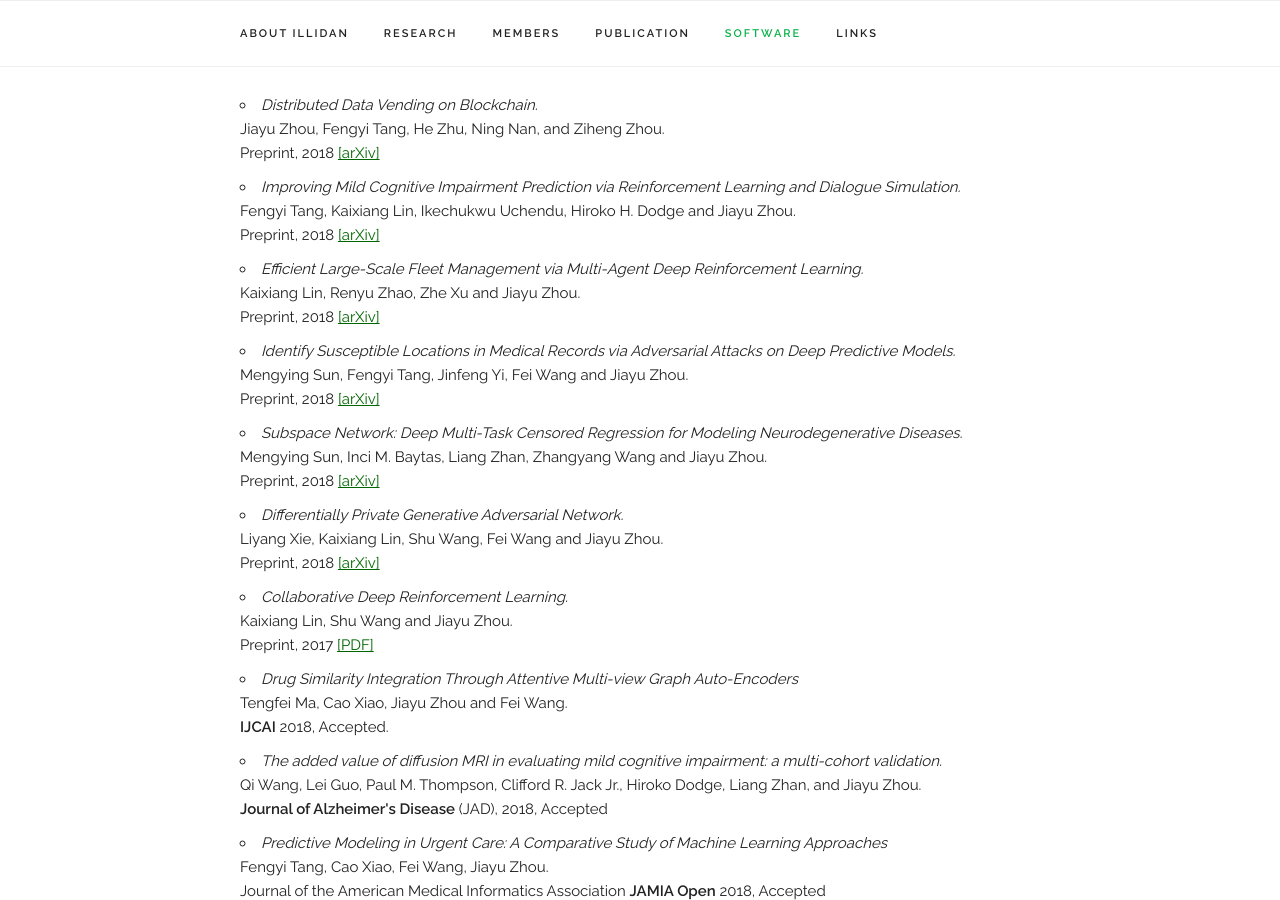
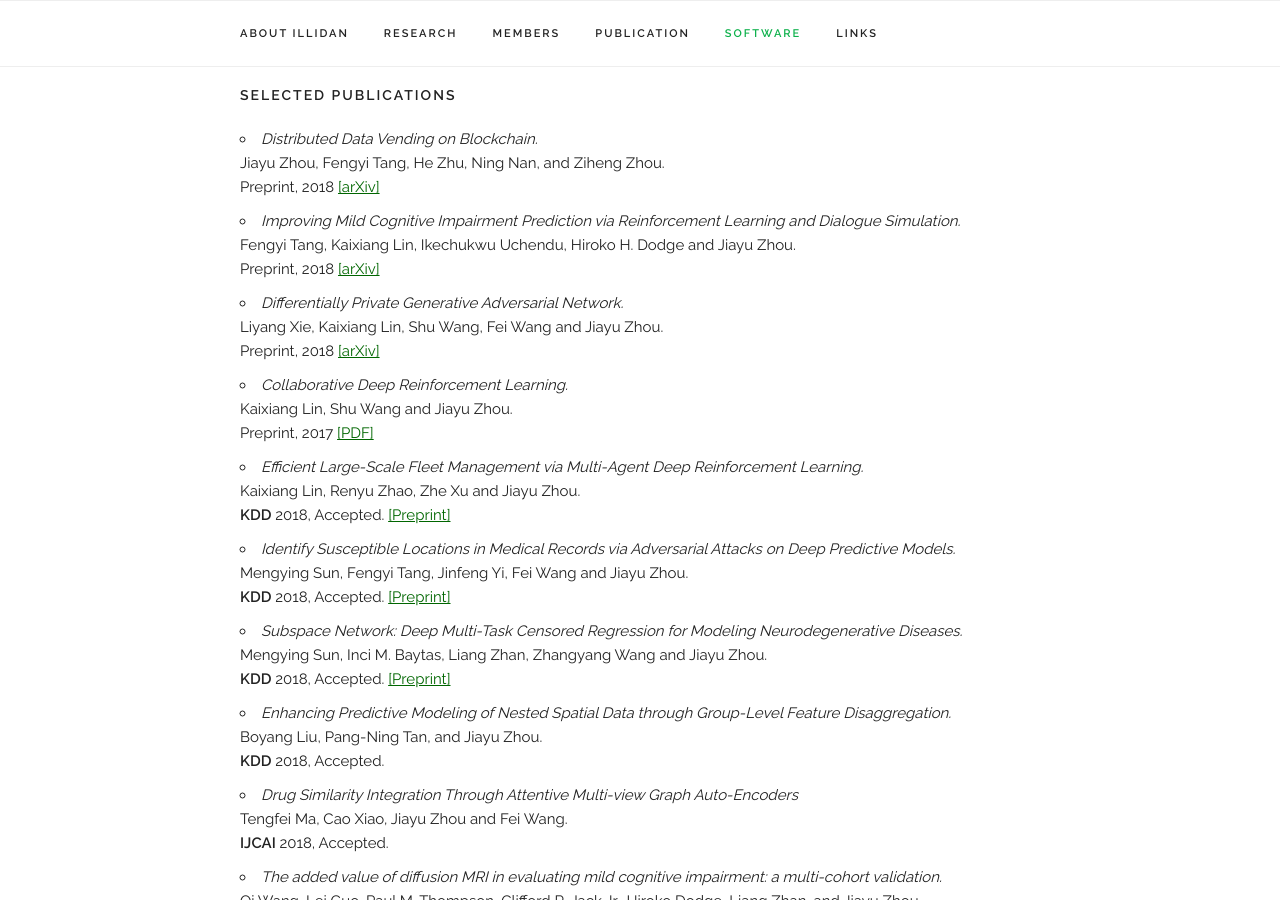
Before and after one commit to Marvelrex/denos.lab.io, a Jekyll site: the page built from index.html, in a window 1280 px wide and 900 px high, scrolled down 5781 px. Built offline with Jekyll 4.4.1, drawn with Linux system fonts in a browser that asks for light colours; nearby versions of some CDN libraries; some of the changed text lies outside the part shown.

Commit message:
Update papers.Add papers

```diff
--- a/_includes/news.md
+++ b/_includes/news.md
@@ -1,3 +1,4 @@
+- [May 2018] Four papers accepted by KDD 2018.
 - [August 2017] Three papers accepted by ICDM 2017.
 - [May 2017] Three papers accepted by KDD 2017.
 - [Dec 2016] One paper received IEEE Big Data 2016 Best Paper Award.
--- a/_layouts/default.html
+++ b/_layouts/default.html
@@ -259,21 +259,6 @@
             Preprint, 2018 <a href="https://arxiv.org/abs/1802.06428" target="_blank">[arXiv]</a>
         </li>
 
-        <li><i>Efficient Large-Scale Fleet Management via Multi-Agent Deep Reinforcement Learning. </i><br>
-            Kaixiang Lin, Renyu Zhao, Zhe Xu and Jiayu Zhou. <br>
-            Preprint, 2018 <a href="https://arxiv.org/abs/1802.06444" target="_blank">[arXiv]</a>
-        </li>
-
-        <li><i>Identify Susceptible Locations in Medical Records via Adversarial Attacks on Deep Predictive Models. </i><br>
-            Mengying Sun, Fengyi Tang, Jinfeng Yi, Fei Wang and Jiayu Zhou. <br>
-            Preprint, 2018 <a href="https://arxiv.org/abs/1802.04822" target="_blank">[arXiv]</a>
-        </li>
-
-        <li><i>Subspace Network: Deep Multi-Task Censored Regression for Modeling Neurodegenerative Diseases. </i><br>
-            Mengying Sun, Inci M. Baytas, Liang Zhan, Zhangyang Wang and Jiayu Zhou. <br>
-            Preprint, 2018 <a href="https://arxiv.org/abs/1802.06516" target="_blank">[arXiv]</a>
-        </li>
-
         <li><i>Differentially Private Generative Adversarial Network. </i><br>
             Liyang Xie, Kaixiang Lin, Shu Wang, Fei Wang and Jiayu Zhou. <br>
             Preprint, 2018 <a href="https://arxiv.org/abs/1802.06739" target="_blank">[arXiv]</a>
@@ -282,6 +267,26 @@
         <li><i>Collaborative Deep Reinforcement Learning. </i><br>
             Kaixiang Lin, Shu Wang and Jiayu Zhou. <br>
             Preprint, 2017 <a href="https://arxiv.org/pdf/1702.05796.pdf" target="_blank">[PDF]</a>
+        </li>
+
+        <li><i>Efficient Large-Scale Fleet Management via Multi-Agent Deep Reinforcement Learning. </i><br>
+            Kaixiang Lin, Renyu Zhao, Zhe Xu and Jiayu Zhou. <br>
+            <b>KDD</b> 2018, Accepted. <a href="https://arxiv.org/abs/1802.06444" target="_blank">[Preprint]</a>
+        </li>
+
+        <li><i>Identify Susceptible Locations in Medical Records via Adversarial Attacks on Deep Predictive Models. </i><br>
+            Mengying Sun, Fengyi Tang, Jinfeng Yi, Fei Wang and Jiayu Zhou. <br>
+            <b>KDD</b> 2018, Accepted. <a href="https://arxiv.org/abs/1802.04822" target="_blank">[Preprint]</a>
+        </li>
+
+        <li><i>Subspace Network: Deep Multi-Task Censored Regression for Modeling Neurodegenerative Diseases. </i><br>
+            Mengying Sun, Inci M. Baytas, Liang Zhan, Zhangyang Wang and Jiayu Zhou. <br>
+            <b>KDD</b> 2018, Accepted. <a href="https://arxiv.org/abs/1802.06516" target="_blank">[Preprint]</a>
+        </li>
+
+        <li><i>Enhancing Predictive Modeling of Nested Spatial Data through Group-Level Feature Disaggregation. </i><br>
+            Boyang Liu, Pang-Ning Tan, and Jiayu Zhou. <br>
+            <b>KDD</b> 2018, Accepted.
         </li>
 
         <li><i>Drug Similarity Integration Through Attentive Multi-view Graph Auto-Encoders</i><br>
```
